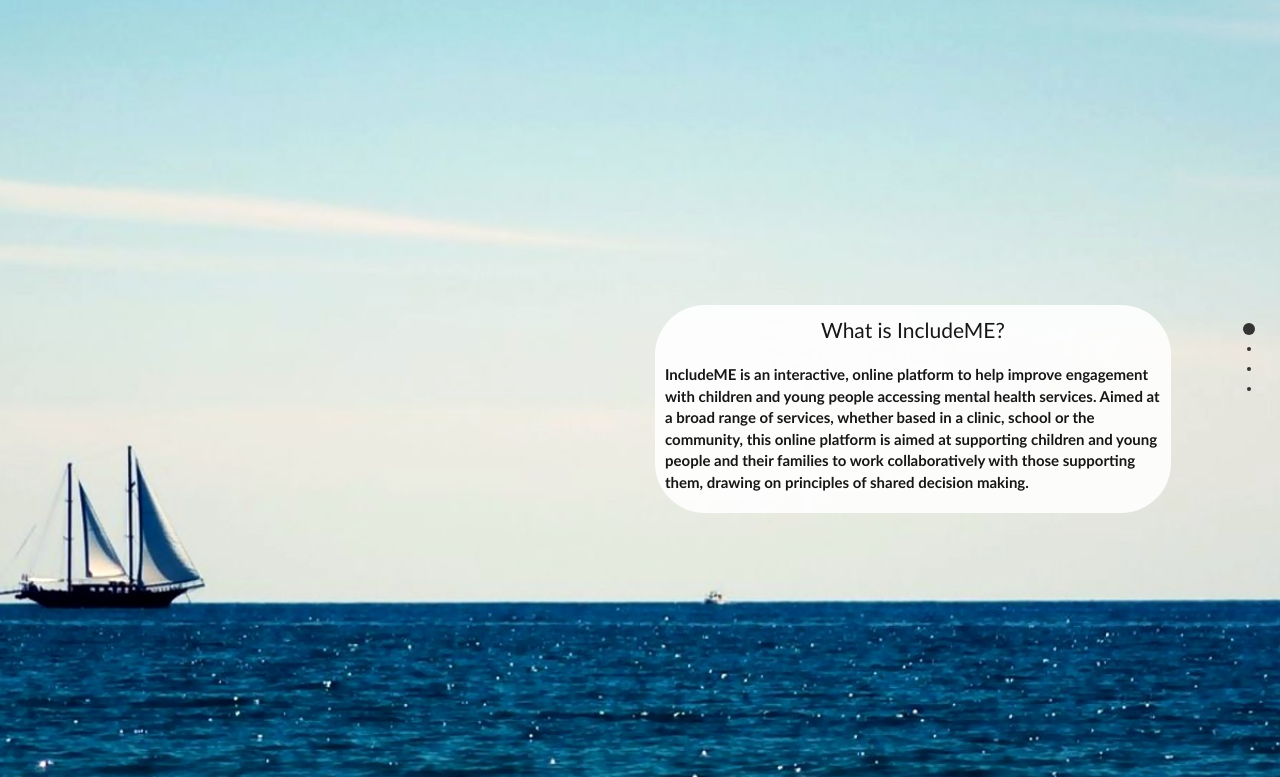
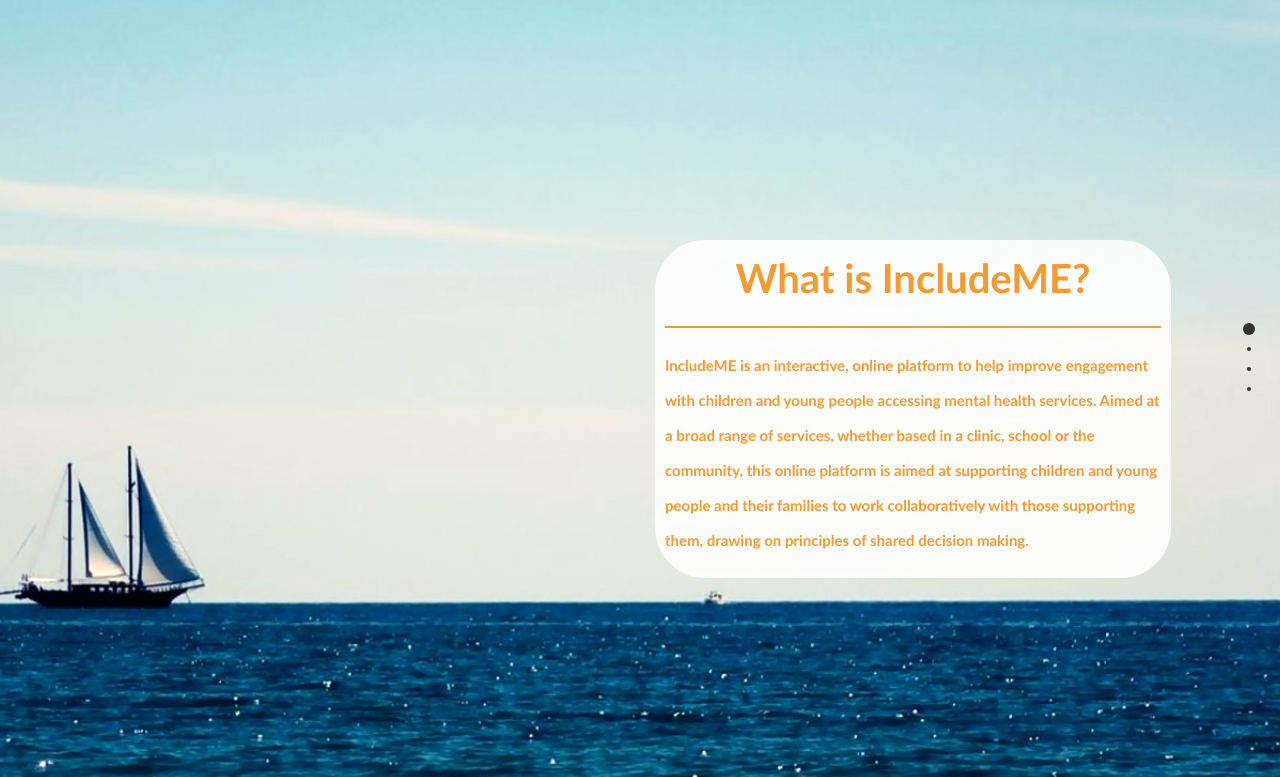
Before and after one commit to cazminah/GC02IncludeMEWebsite, a PHP site: page /index.html in a window 1280 px wide. Shown: the part 496-1273 px from the top of the page. Run offline with PHP 8.4, Linux system fonts and the light colour scheme.

Commit message:
CSS to elements front page

```diff
--- a/Website/css/design.css
+++ b/Website/css/design.css
@@ -320,14 +320,47 @@ h1 {
 	font-family: Calibri;
 	font-weight: bold;
 	font-size: 50px;
+	line-height: 0.7em;
 	border-radius: 50px;
 	background-color: #FFF;
 	opacity: 0.9;
 	padding: 10px;
+	color: #f6921e;
 }
 .lead{
+	font-size: 40px;
 	text-align: center;
+	font-weight: bold;
+
 }
+
+hr{
+	height: 2px;
+	border-top: 0px;
+}
+
+#lead-what{
+	color: #f6921e;
+}
+
+#hr-what{
+	background-color: #f6921e;
+}
+
+#lead-why{
+	color: #05a1d1;
+}
+
+#hr-why{
+	background-color: #05a1d1;
+}
+#why-container{
+	background-color: #FFF;
+	opacity: 0.9;
+	border-radius: 50px;
+	padding: 10px;
+}
+
 
 p{
 	font-family: Calibri;
--- a/Website/index.html
+++ b/Website/index.html
@@ -73,7 +73,8 @@
 				<div class="row">
 					<div class="col-sm-5 col-sm-offset-6 col-xs-10 col-xs-offset-1">
 						<div id="intro-text">
-						<header class="lead">What is IncludeME?</header>
+							<header class="lead" id="lead-what">What is IncludeME?</header>
+							<hr id="hr-what">
 							<p>IncludeME is an interactive, online platform to help improve engagement with children and young people accessing mental health services. Aimed at a broad range of services, whether based in a clinic, school or the community, this online platform is aimed at supporting children and young people and their families to work collaboratively with those supporting them, drawing on principles of shared decision making.</p>
 						</div>
 					</div>
@@ -82,11 +83,14 @@
 			</section>
 			<!-- //////////////////////////////////// WHY PAGE -->
 			<section id="third-page" class="section">
+				<div id="why-container">
 					<div class="row">
 						<div class="col-sm-5 col-sm-offset-4 col-xs-8 col-xs-offset-2">
-						<h1 class="lead">Why use IncludeME:</h1>
+							<h1 class="lead" id="lead-why">Why use IncludeME</h1>
+							<hr id="hr-why">
 						</div>
 					</div>
+
 					<div class="row">
 						<div class="col-sm-4 col-sm-offset-1">
 							<h2 class="lead text-center">children and young people:</h2>
@@ -108,6 +112,10 @@
 						</div>
 						<!-- <div class="col-md-1"></div> -->
 					</div>
+				</div>
+
+
+
 			</section>
 			<!-- //////////////////////////////////// TOOLS PAGE -->
 			<section id="fourth-page" class="section">
```
Lines whose indentation alone changed are shown as unchanged.
